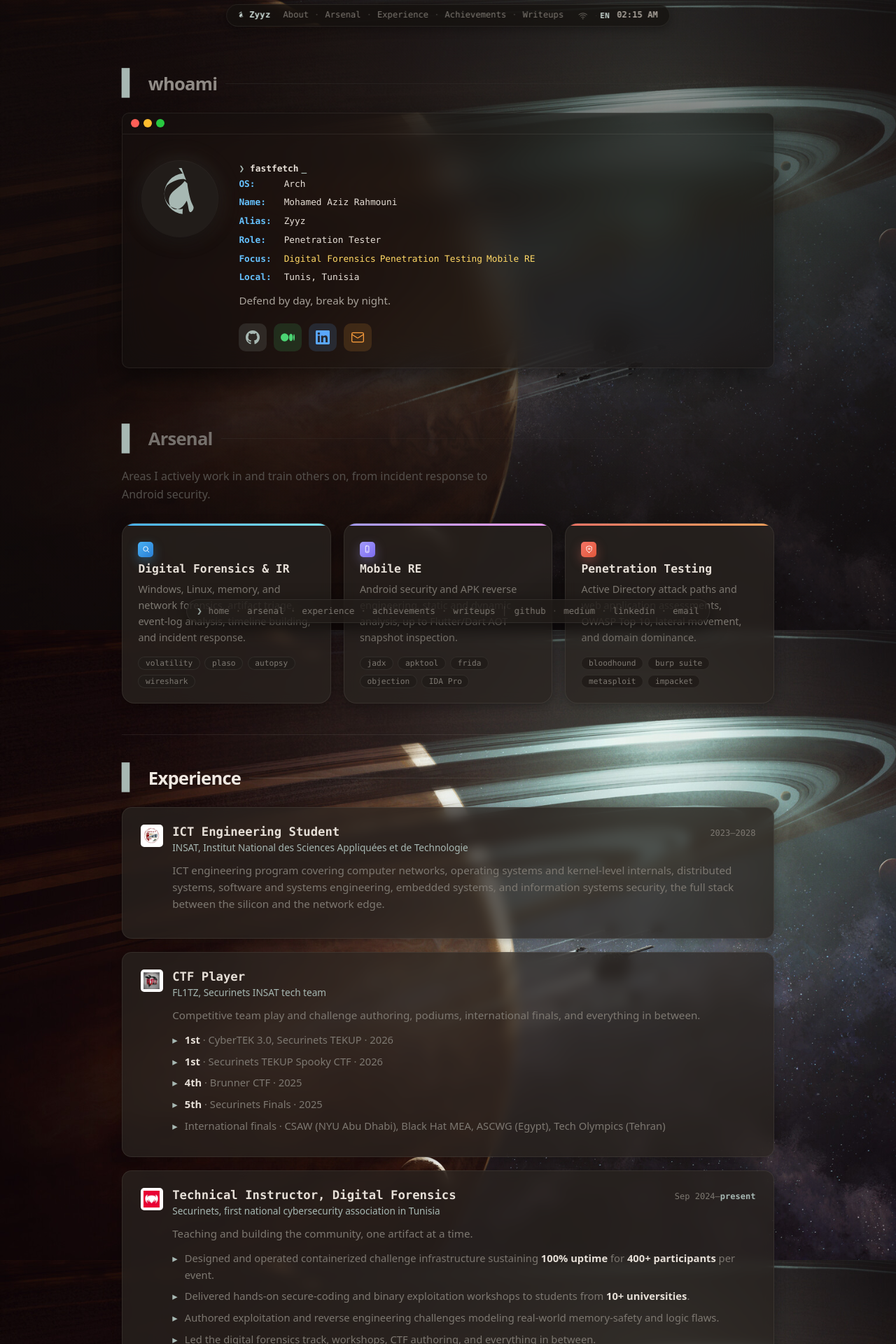
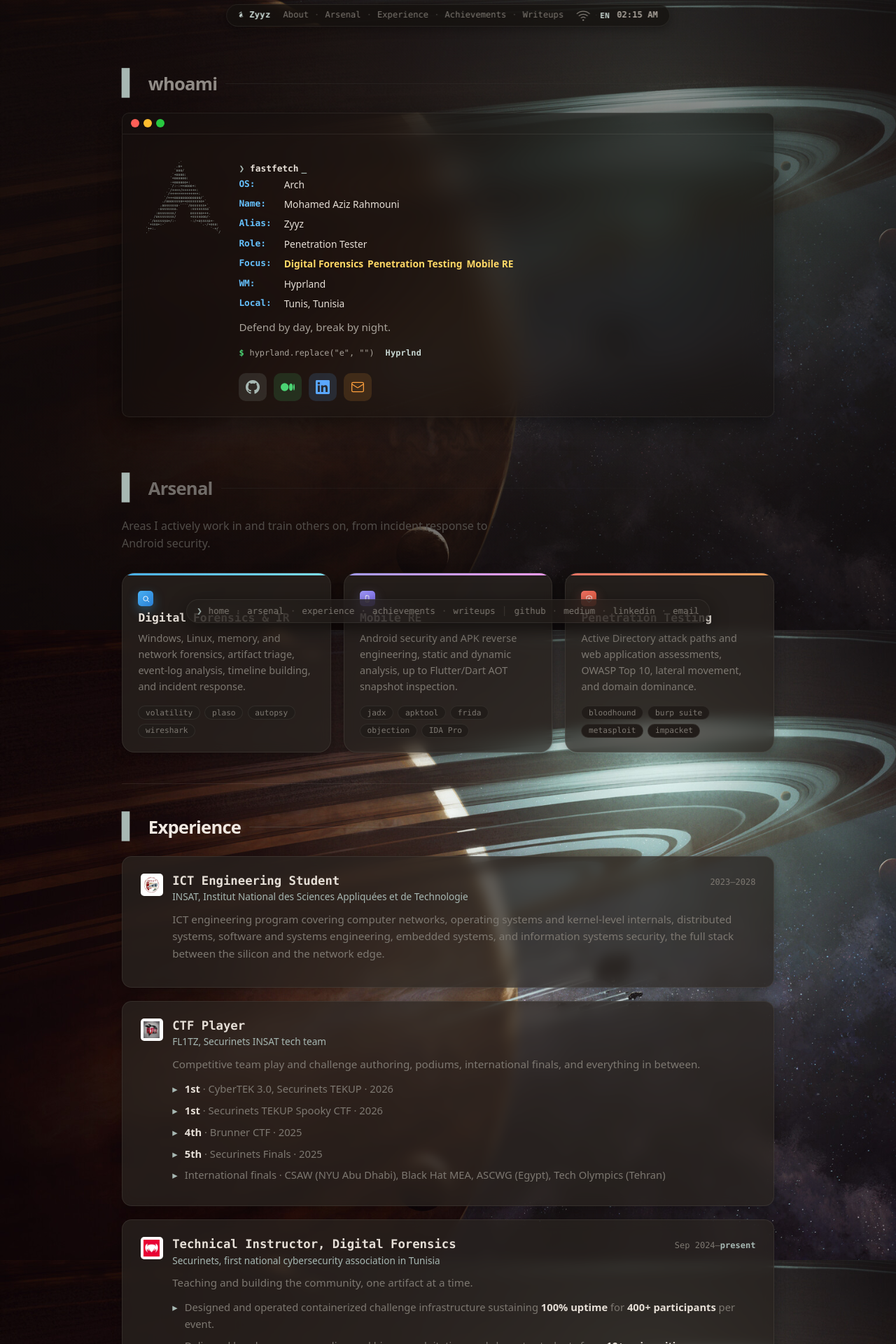
Before and after one commit to 0xZyyz/0xZyyz.github.io, a Jekyll site: the page built from index.html, in a window 1280 px wide. Shown: the top 1920 px of the page at 70% size. Built offline with Jekyll 4.4.1, drawn with Linux system fonts in a browser that asks for light colours.

Commit message:
Arch ascii art, Hyprland flavor, boot splash, terminal speedtest, SS wordmark

`````diff
--- a/_layouts/default.html
+++ b/_layouts/default.html
@@ -10,6 +10,16 @@
     <link rel="stylesheet" href="{{ '/style.css' | relative_url }}">
   </head>
   <body>
+    <div class="boot" id="boot" aria-hidden="true">
+      <div class="boot__inner">
+        <div class="boot__title"><span class="boot__mark" aria-hidden="true">▍</span>Zyyz - Personal blog<span class="boot__cursor" aria-hidden="true">▌</span></div>
+        <pre class="boot__log"><span class="boot__line" style="animation-delay:.4s">[  OK  ] init: loading kernel modules</span>
+<span class="boot__line" style="animation-delay:.58s">[  OK  ] init: mounting efivars</span>
+<span class="boot__line" style="animation-delay:.76s">[  OK  ] init: Reached target Graphical Interface</span>
+<span class="boot__line" style="animation-delay:.94s">[  OK  ] started user@0x1f - zyyz.github.io</span></pre>
+      </div>
+    </div>
+
     <header class="waybar" id="waybar">
       <a class="waybar__logo" href="{{ '/' | relative_url }}" aria-label="Zyyz · home">
         <svg class="waybar__arch" viewBox="0 0 24 24" aria-hidden="true" fill="currentColor"><path d="M11.392 0c.347.276 1.222 1.613 1.693 2.191a7.9 7.9 0 0 0-.056 15.713 11.698 11.698 0 0 1 .105-2.034 5.86 5.86 0 0 1-6.16-8.906c1.653-1.75 6.354-3.417 7.479-2.115-1.183-3.022-1.918-4.958-1.918-5.537C12.172 1.585 12.222 1.11 12.7 0Zm3.46 6.077c.214 1.907.807 5.05 1.437 6.784.567 1.562 1.009 1.988 1.009 2.5 0 .808-.743 1.79-1.2 1.79-.335 0-.48-.257-.63-.835-.225-.874-.34-2.471-.877-3.587-1.262 2.516-2.696 3.303-3.977 3.303-1.698 0-2.853-1.568-2.853-3.297 0-3.89 4.22-4.854 6.09-7.657Z"/></svg>
@@ -35,26 +45,25 @@
     </header>
 
     <div class="waybar-toast" id="waybar-toast" role="status" aria-live="polite">
-      <div class="waybar-toast__head">
-        <span class="waybar-toast__dot" id="speed-dot" aria-hidden="true"></span>
-        <span class="waybar-toast__label" id="speed-label">initializing</span>
-        <span class="waybar-toast__cursor" aria-hidden="true">▌</span>
+      <div class="waybar-toast__head" aria-hidden="true">
+        <span class="waybar-toast__prompt">$</span> speedtest --simple<span class="waybar-toast__cursor">▌</span>
       </div>
-      <div class="waybar-toast__bar"><i id="speed-bar"></i></div>
-      <div class="waybar-toast__rows">
-        <div class="waybar-toast__row">
-          <span class="waybar-toast__row-key">ping</span>
-          <span class="waybar-toast__row-val" id="speed-ping">—</span>
-        </div>
-        <div class="waybar-toast__row">
-          <span class="waybar-toast__row-key">down</span>
-          <span class="waybar-toast__row-val" id="speed-down">—</span>
-        </div>
-        <div class="waybar-toast__row">
-          <span class="waybar-toast__row-key">up</span>
-          <span class="waybar-toast__row-val" id="speed-up">—</span>
-        </div>
+      <div class="waybar-toast__row">
+        <span class="waybar-toast__key">ping</span>
+        <span class="waybar-toast__ascii" id="speed-bar-ping" aria-hidden="true"></span>
+        <span class="waybar-toast__val" id="speed-ping">—</span>
       </div>
+      <div class="waybar-toast__row">
+        <span class="waybar-toast__key">download</span>
+        <span class="waybar-toast__ascii" id="speed-bar-down" aria-hidden="true"></span>
+        <span class="waybar-toast__val" id="speed-down">—</span>
+      </div>
+      <div class="waybar-toast__row">
+        <span class="waybar-toast__key">upload</span>
+        <span class="waybar-toast__ascii" id="speed-bar-up" aria-hidden="true"></span>
+        <span class="waybar-toast__val" id="speed-up">—</span>
+      </div>
+      <div class="waybar-toast__foot" id="speed-foot"></div>
     </div>
 
     {{ content }}
@@ -80,11 +89,13 @@
         var kbLabel = document.getElementById('waybar-kb-label');
         var wifi = document.getElementById('waybar-wifi');
         var toast = document.getElementById('waybar-toast');
-        var bar = document.getElementById('speed-bar');
-        var label = document.getElementById('speed-label');
         var pingEl = document.getElementById('speed-ping');
         var downEl = document.getElementById('speed-down');
         var upEl = document.getElementById('speed-up');
+        var barPing = document.getElementById('speed-bar-ping');
+        var barDown = document.getElementById('speed-bar-down');
+        var barUp = document.getElementById('speed-bar-up');
+        var foot = document.getElementById('speed-foot');
 
         if (clock) {
           function tick() {
@@ -108,30 +119,37 @@
           var dl = 75 + Math.random() * 110;
           var up = 20 + Math.random() * 50;
           var ping = 4 + Math.round(Math.random() * 30);
+          var t0 = performance.now();
 
           toast.classList.add('is-visible');
           toast.classList.remove('is-done');
-          bar.style.width = '0%';
-          label.textContent = 'initializing';
+          foot.textContent = '';
           [pingEl, downEl, upEl].forEach(function (el) {
-            el.classList.remove('is-live', 'is-final');
+            el.classList.remove('is-final');
             el.textContent = '—';
           });
+          [barPing, barDown, barUp].forEach(function (b) { b.textContent = ''; });
 
-          function phase(name, target, el, dur, unit, isInt, next) {
-            label.textContent = name;
-            el.classList.add('is-live');
+          var SEGS = 12;
+          function asciiBar(n) {
+            return '\u2588'.repeat(n) + '\u2591'.repeat(SEGS - n);
+          }
+
+          function phase(el, barEl, target, dur, unit, isInt, next) {
+            var keyEl = el.parentNode.querySelector('.waybar-toast__key');
+            keyEl.classList.add('is-active');
             var t0 = performance.now();
             function step(now) {
               var p = Math.min(1, (now - t0) / dur);
-              var eased = 1 - Math.pow(1 - p, 2);
-              bar.style.width = (eased * 100) + '%';
+              var n = Math.round(p * SEGS);
+              barEl.textContent = asciiBar(n);
               el.textContent = isInt ? Math.round(p * target) : (p * target).toFixed(1);
               if (p < 1) {
                 requestAnimationFrame(step);
               } else {
+                barEl.textContent = '';
+                keyEl.classList.remove('is-active');
                 el.textContent = (isInt ? Math.round(target) : target.toFixed(1)) + unit;
-                el.classList.remove('is-live');
                 el.classList.add('is-final');
                 next();
               }
@@ -139,21 +157,26 @@
             requestAnimationFrame(step);
           }
 
-          phase('measuring downlink', dl, downEl, 1500, ' Mbps', false, function () {
-            phase('measuring uplink', up, upEl, 1300, ' Mbps', false, function () {
-              phase('measuring latency', ping, pingEl, 900, ' ms', true, function () {
-                bar.style.width = '100%';
-                label.textContent = 'complete';
+          phase(pingEl, barPing, ping, 700, ' ms', true, function () {
+            phase(downEl, barDown, dl, 1500, ' Mbps', false, function () {
+              phase(upEl, barUp, up, 1300, ' Mbps', false, function () {
+                foot.textContent = 'done in ' + ((performance.now() - t0) / 1000).toFixed(1) + 's';
                 toast.classList.add('is-done');
                 setTimeout(function () {
                   toast.classList.remove('is-visible');
-                }, 1400);
+                }, 1600);
               });
             });
           });
         }
 
         if (wifi) wifi.addEventListener('click', runSpeedtest);
+
+        var boot = document.getElementById('boot');
+        if (boot) {
+          setTimeout(function () { boot.classList.add('is-hidden'); }, 2100);
+          setTimeout(function () { if (boot.parentNode) boot.parentNode.removeChild(boot); }, 2800);
+        }
       })();
     </script>
   </body>
--- a/index.html
+++ b/index.html
@@ -10,9 +10,25 @@
         <span class="nf-dots" aria-hidden="true"><i class="nf-dot nf-dot--close"></i><i class="nf-dot nf-dot--minimize"></i><i class="nf-dot nf-dot--maximize"></i></span>
       </div>
       <div class="neofetch-avatar">
-        <svg class="arch-logo" viewBox="0 0 24 24" role="img" aria-label="Arch Linux logo">
-          <path d="M11.392 0c.347.276 1.222 1.613 1.693 2.191a7.9 7.9 0 0 0-.056 15.713 11.698 11.698 0 0 1 .105-2.034 5.86 5.86 0 0 1-6.16-8.906c1.653-1.75 6.354-3.417 7.479-2.115-1.183-3.022-1.918-4.958-1.918-5.537C12.172 1.585 12.222 1.11 12.7 0Zm3.46 6.077c.214 1.907.807 5.05 1.437 6.784.567 1.562 1.009 1.988 1.009 2.5 0 .808-.743 1.79-1.2 1.79-.335 0-.48-.257-.63-.835-.225-.874-.34-2.471-.877-3.587-1.262 2.516-2.696 3.303-3.977 3.303-1.698 0-2.853-1.568-2.853-3.297 0-3.89 4.22-4.854 6.09-7.657Z" />
-        </svg>
+        <pre class="arch-art" aria-label="Arch Linux logo">                   -`
+                  .o+
+                 `ooo/
+                `+oooo:
+               `+oooooo:
+               -+oooooo+:
+               `/:-:++oooo+:
+              `/++++/+++++++:
+             `/++++++++++++++:
+            `/+++ooooooooooooo/`
+           ./ooosssso++osssssso+`
+          .oossssso-````/ossssss+`
+         -osssssso.      :ssssssso`
+        :osssssss/       osssso+++.
+       /ossssssss/       +ssssooo/-
+     `/ossssso+/:-       -:/+osssso+-
+    `+sso+:-`                 `.-/+oso:
+   `++:.                           `-+/
+   .`                                 `/</pre>
       </div>
       <div class="neofetch-info">
         <div class="nf-header"><span class="nf-prompt">❯</span><span class="nf-cmd">fastfetch</span></div>
@@ -22,10 +38,14 @@
           <dt>Alias</dt><dd>Zyyz</dd>
           <dt>Role</dt><dd>Penetration Tester</dd>
           <dt>Focus</dt><dd><span class="nf-tag">Digital Forensics</span><span class="nf-tag">Penetration Testing</span><span class="nf-tag">Mobile RE</span></dd>
+          <dt>WM</dt><dd>Hyprland</dd>
           <dt>Local</dt><dd>Tunis, Tunisia</dd>
         </dl>
         <div class="nf-bio">
           <p>Defend by day, break by night.</p>
+        </div>
+        <div class="nf-quote" aria-hidden="true">
+          <span class="nf-q-prompt">$</span> hyprland.replace("e", "")<span class="nf-q-echo">Hyprlnd</span>
         </div>
         <div class="nf-social">
           <a href="https://github.com/Zyyz2" class="nf-social-btn" data-kind="github" target="_blank" rel="noopener" aria-label="GitHub">
@@ -147,7 +167,7 @@
       </article>
 
       <article class="exp">
-        <div class="exp__logo exp__logo--clear"><img src="{{ '/assets/logos/smartskills.png' | relative_url }}" alt="Smart Skills logo"></div>
+        <div class="exp__logo exp__logo--smart"><img src="{{ '/assets/logos/smartskills.png' | relative_url }}" alt="Smart Skills logo"></div>
         <div class="exp__body">
           <div class="exp__head">
             <div>
--- a/style.css
+++ b/style.css
@@ -171,27 +171,25 @@
   letter-spacing: 0.04em;
 }
 
-/* ---- speedtest toast ---- */
+/* ---- speedtest toast (terminal window) ---- */
 .waybar-toast {
   position: fixed;
   top: 46px;
   left: 50%;
   transform: translateX(-50%) translateY(-8px);
   z-index: 999;
-  width: 228px;
-  padding: 11px 14px 12px;
-  background: rgba(20, 17, 15, 0.92);
-  backdrop-filter: blur(24px) saturate(160%);
-  -webkit-backdrop-filter: blur(24px) saturate(160%);
-  border: 1px solid rgba(239, 232, 225, 0.12);
-  border-radius: 12px;
+  min-width: 300px;
+  padding: 10px 14px 10px;
+  background: rgba(20, 17, 15, 0.94);
+  backdrop-filter: blur(16px);
+  -webkit-backdrop-filter: blur(16px);
+  border: 1px solid var(--line);
+  border-radius: 8px;
   font-family: var(--mono);
-  font-size: 0.7rem;
-  color: var(--text-secondary);
-  box-shadow:
-    0 18px 44px rgba(0, 0, 0, 0.55),
-    0 0 0 1px rgba(239, 232, 225, 0.03),
-    0 0 42px var(--accent-dim);
+  font-size: 0.72rem;
+  line-height: 1.8;
+  color: var(--text);
+  box-shadow: var(--shadow-lg);
   opacity: 0;
   pointer-events: none;
   transition: opacity 0.22s ease, transform 0.22s cubic-bezier(0.22, 1, 0.36, 1);
@@ -204,107 +202,101 @@
 
 .waybar-toast__head {
   display: flex;
-  align-items: center;
-  gap: 8px;
-  margin-bottom: 9px;
+  align-items: baseline;
+  gap: 6px;
+  color: var(--text-secondary);
+  white-space: nowrap;
 }
 
-.waybar-toast__dot {
-  width: 7px;
-  height: 7px;
-  border-radius: 50%;
-  background: var(--terminal-green);
-  box-shadow: 0 0 9px var(--terminal-green);
-  animation: waybar-dot 0.9s steps(2) infinite;
-}
-
-@keyframes waybar-dot { 50% { opacity: 0.3; } }
-
-.waybar-toast__label {
-  flex: 1;
-  font-size: 0.64rem;
-  font-weight: 600;
-  color: var(--accent-hover);
-  letter-spacing: 0.08em;
-  text-transform: uppercase;
-  white-space: nowrap;
-  overflow: hidden;
-  text-overflow: ellipsis;
-}
+.waybar-toast__prompt { color: var(--terminal-green); font-weight: 700; }
 
 .waybar-toast__cursor {
   color: var(--accent);
-  font-size: 0.74rem;
-  line-height: 1;
   animation: nf-blink 1.1s steps(1) infinite;
 }
 
-.waybar-toast__bar {
-  position: relative;
-  height: 3px;
-  border-radius: 999px;
-  background: rgba(239, 232, 225, 0.08);
-  overflow: hidden;
-  margin-bottom: 10px;
+.waybar-toast__row {
+  display: grid;
+  grid-template-columns: 9ch 1fr 13ch;
+  gap: 8px;
+  align-items: baseline;
+  white-space: nowrap;
 }
 
-.waybar-toast__bar i {
-  display: block;
-  height: 100%;
-  width: 0%;
-  border-radius: 999px;
-  background: linear-gradient(90deg, var(--accent), var(--terminal-green));
-  box-shadow: 0 0 10px color-mix(in srgb, var(--terminal-green) 70%, transparent);
+.waybar-toast__key { color: var(--muted); }
+.waybar-toast__key.is-active { color: var(--accent-hover); font-weight: 700; }
+
+.waybar-toast__ascii {
+  color: var(--terminal-green);
+  font-size: 0.66rem;
+  letter-spacing: 1px;
+  overflow: hidden;
 }
 
-.waybar-toast__row {
-  display: flex;
-  align-items: baseline;
-  justify-content: space-between;
-  padding-bottom: 5px;
-  border-bottom: 1px dashed rgba(239, 232, 225, 0.08);
-}
-
-.waybar-toast__row:last-child { padding-bottom: 0; border-bottom: none; }
-
-.waybar-toast__row-key {
-  color: var(--muted);
-  letter-spacing: 0.06em;
-  text-transform: uppercase;
-  font-size: 0.62rem;
-}
-
-.waybar-toast__row-key::before {
-  content: '› ';
-  color: var(--terminal-green);
-}
-
-.waybar-toast__row-val {
-  min-width: 92px;
+.waybar-toast__val {
   text-align: right;
   font-weight: 700;
   color: var(--text-heading);
   font-variant-numeric: tabular-nums;
 }
 
-.waybar-toast__row-val.is-live { color: var(--terminal-green); }
-
 #speed-ping.is-final { color: var(--gold); }
 #speed-down.is-final { color: #5aa7ff; }
 #speed-up.is-final  { color: var(--terminal-green); }
 
-.waybar-toast.is-done .waybar-toast__bar i {
-  background: linear-gradient(90deg, var(--gold), var(--terminal-green));
-  box-shadow: 0 0 12px color-mix(in srgb, var(--gold) 60%, transparent);
+.waybar-toast__foot { color: var(--muted); line-height: 1.6; }
+
+/* ---- boot splash ---- */
+.boot {
+  position: fixed;
+  inset: 0;
+  z-index: 2000;
+  display: flex;
+  align-items: center;
+  justify-content: center;
+  padding: 1rem;
+  background: linear-gradient(180deg, #141110, #17120f);
+  opacity: 1;
+  transition: opacity 0.5s ease;
 }
 
-.waybar-toast.is-done .waybar-toast__dot {
-  background: var(--gold);
-  box-shadow: 0 0 9px var(--gold);
-  animation: none;
+.boot.is-hidden { opacity: 0; pointer-events: none; }
+
+.boot__inner {
+  max-width: 560px;
+  font-family: var(--mono);
 }
 
-.waybar__mod svg { width: 13px; height: 13px; }
+.boot__title {
+  font: 700 1.8rem var(--sans);
+  letter-spacing: -0.02em;
+  color: var(--text-heading);
+  margin-bottom: 1.3rem;
+  animation: boot-line 0.5s cubic-bezier(0.22, 1, 0.36, 1) both;
+}
+
+.boot__mark { color: var(--accent); margin-right: 10px; }
+
+.boot__cursor { animation: nf-blink 1.1s steps(1) infinite; }
+
+.boot__log {
+  margin: 0;
+  color: var(--muted);
+  font-size: 0.78rem;
+  line-height: 1.95;
+}
+
+.boot__line {
+  display: inline-block;
+  animation: boot-line 0.4s cubic-bezier(0.22, 1, 0.36, 1) both;
+}
+
+@keyframes boot-line {
+  from { opacity: 0; transform: translateY(6px); }
+  to   { opacity: 1; transform: translateY(0); }
+}
+
+/* ---- neofetch (floating terminal window) ---- */
 
 .waybar__clock {
   color: var(--text-secondary);
@@ -417,17 +409,14 @@
   gap: 1rem;
 }
 
-.arch-logo {
-  width: 108px;
-  height: 108px;
-  border-radius: 50%;
-  padding: 0.6rem;
-  fill: var(--accent);
-  background: var(--bg-2);
-  box-shadow:
-    0 6px 24px rgba(0, 0, 0, 0.4),
-    0 0 0 1px rgba(239, 232, 225, 0.06),
-    0 0 36px var(--accent-dim);
+.arch-art {
+  font-family: var(--mono);
+  font-size: 0.3rem;
+  line-height: 1.15;
+  margin: 0;
+  color: var(--accent);
+  text-shadow: 0 0 12px var(--accent-dim);
+  user-select: none;
 }
 
 .neofetch-info {
@@ -481,6 +470,8 @@
 
 .nf-fields dd {
   margin: 0;
+  font-family: var(--sans);
+  font-size: 0.86rem;
   color: var(--text);
   display: flex;
   flex-wrap: wrap;
@@ -489,6 +480,7 @@
 
 .nf-tag {
   color: #ffd866;
+  font-weight: 600;
 }
 
 .nf-dim { color: var(--muted); }
@@ -502,6 +494,25 @@
 }
 
 .nf-bio p { margin: 0; }
+
+.nf-quote {
+  display: flex;
+  align-items: baseline;
+  gap: 8px;
+  margin: -0.4rem 0 1.15rem;
+  font-size: 0.74rem;
+  color: var(--text-secondary);
+  white-space: nowrap;
+}
+
+.nf-q-prompt { color: var(--terminal-green); font-weight: 700; }
+
+.nf-q-echo {
+  margin-left: 8px;
+  color: var(--accent-hover);
+  font-weight: 700;
+  letter-spacing: 0.02em;
+}
 
 .nf-social {
   display: flex;
@@ -680,11 +691,8 @@
   object-fit: contain;
 }
 
-.exp__logo--clear {
-  background: transparent;
-  border-color: rgba(239, 232, 225, 0.14);
-  padding: 0;
-}
+.exp__logo--smart { padding: 0; }
+.exp__logo--smart img { max-width: 7rem; }
 
 .exp__body { flex: 1; min-width: 0; }
 
`````
Also changed, not shown: assets/logos/smartskills.png.
